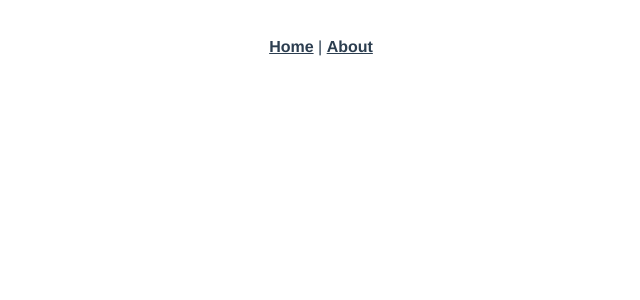
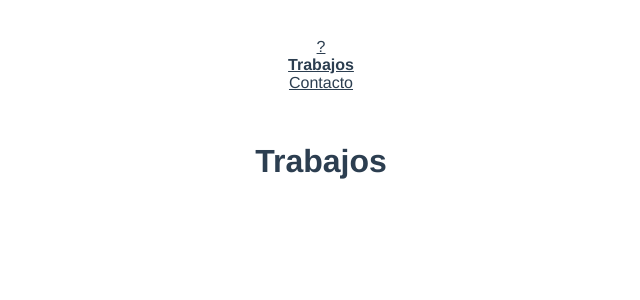
Before and after one commit to Zenemig/noburo, a Vue app: page /#/trabajos in a window 1280 px wide. Shown: the top 300 px of the page, without its empty margins (319-959 px from the left). Built offline with nearby package versions, Linux system fonts and the light colour scheme.

Commit message:
feat(routes): create top level routes and views

```diff
--- a/src/App.vue
+++ b/src/App.vue
@@ -1,9 +1,10 @@
 <template>
   <div id="app">
-    <div id="nav">
-      <router-link to="/">Home</router-link> |
-      <router-link to="/about">About</router-link>
-    </div>
+    <nav id="nav">
+      <router-link to="/">?</router-link>
+      <router-link to="/trabajos">Trabajos</router-link>
+      <router-link to="/contacto">Contacto</router-link>
+    </nav>
     <router-view />
   </div>
 </template>
@@ -21,11 +22,11 @@
   padding: 30px;
 
   a {
-    font-weight: bold;
+    display: block;
     color: #2c3e50;
 
     &.router-link-exact-active {
-      color: #42b983;
+      font-weight: bold;
     }
   }
 }
--- a/src/router/index.js
+++ b/src/router/index.js
@@ -8,21 +8,43 @@ const routes = [
   {
     path: "/",
     name: "Home",
-    component: Home
+    component: Home,
+    meta: {
+      title: "No Büro?"
+    }
   },
   {
-    path: "/about",
-    name: "About",
+    path: "/trabajos",
+    name: "Trabajos",
     // route level code-splitting
     // this generates a separate chunk (about.[hash].js) for this route
     // which is lazy-loaded when the route is visited.
     component: () =>
-      import(/* webpackChunkName: "about" */ "../views/About.vue")
+      import(/* webpackChunkName: "trabajos" */ "../views/Trabajos.vue"),
+    meta: {
+      title: "Trabajos - No Büro"
+    }
+  },
+  {
+    path: "/contacto",
+    name: "Contacto",
+    component: () =>
+      import(/* webpackChunkName: "contacto" */ "../views/Contacto.vue"),
+    meta: {
+      title: "Contacto - No Büro"
+    }
   }
 ];
 
 const router = new VueRouter({
   routes
 });
+router.beforeEach((to, from, next) => {
+  /* It will change the title when the router is change*/
+  if (to.meta.title) {
+    document.title = to.meta.title;
+  }
+  next();
+});
 
 export default router;
--- a/src/views/About.vue
+++ /dev/null
@@ -1,5 +0,0 @@
-<template>
-  <div class="about">
-    <h1>This is an about page</h1>
-  </div>
-</template>
--- /dev/null
+++ b/src/views/Contacto.vue
@@ -0,0 +1,5 @@
+<template>
+  <div class="contacto">
+    <h1>Contacto</h1>
+  </div>
+</template>
--- a/src/views/Home.vue
+++ b/src/views/Home.vue
@@ -1,18 +1,17 @@
 <template>
   <div class="home">
-    <img alt="Vue logo" src="../assets/logo.png" />
-    <HelloWorld msg="Welcome to Your Vue.js App" />
+    <h1>Home</h1>
   </div>
 </template>
 
 <script>
 // @ is an alias to /src
-import HelloWorld from "@/components/HelloWorld.vue";
+//import HelloWorld from "@/components/HelloWorld.vue";
 
 export default {
   name: "Home",
-  components: {
-    HelloWorld
-  }
+  // components: {
+  //   HelloWorld
+  // }
 };
 </script>
--- /dev/null
+++ b/src/views/Trabajos.vue
@@ -0,0 +1,5 @@
+<template>
+  <div class="trabajos">
+    <h1>Trabajos</h1>
+  </div>
+</template>
```
